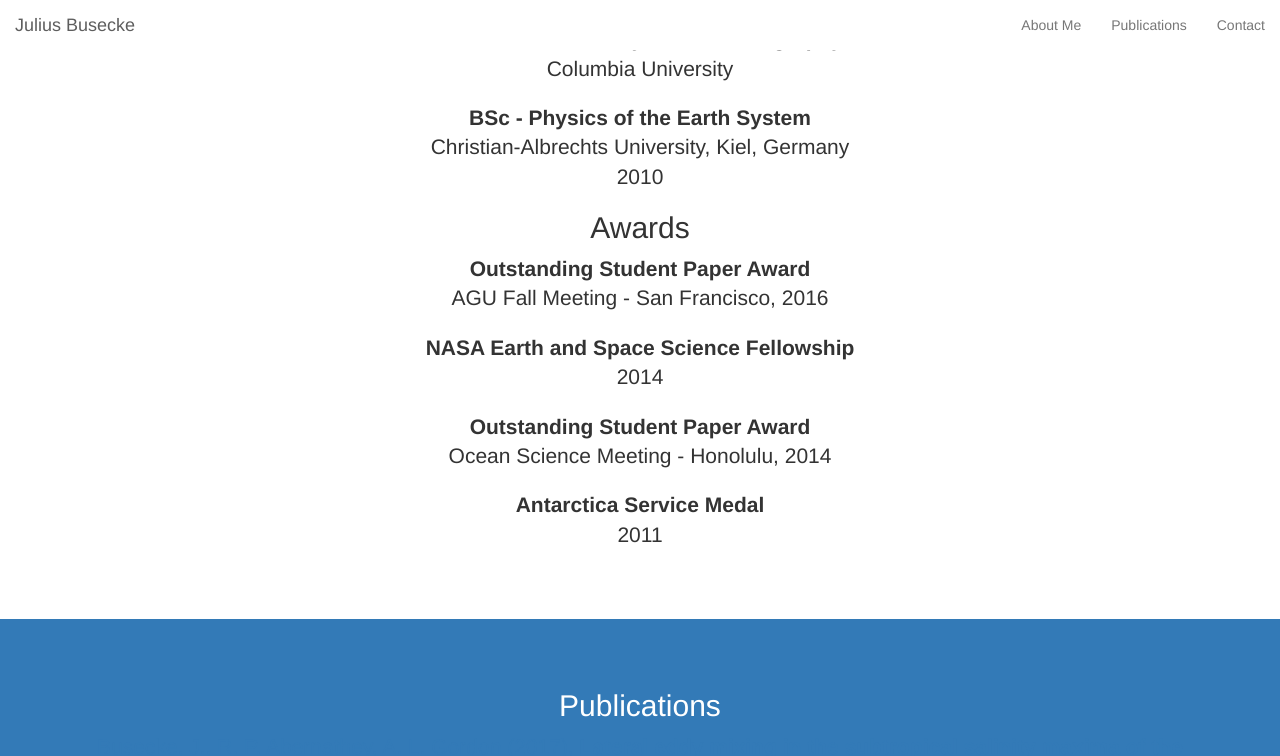
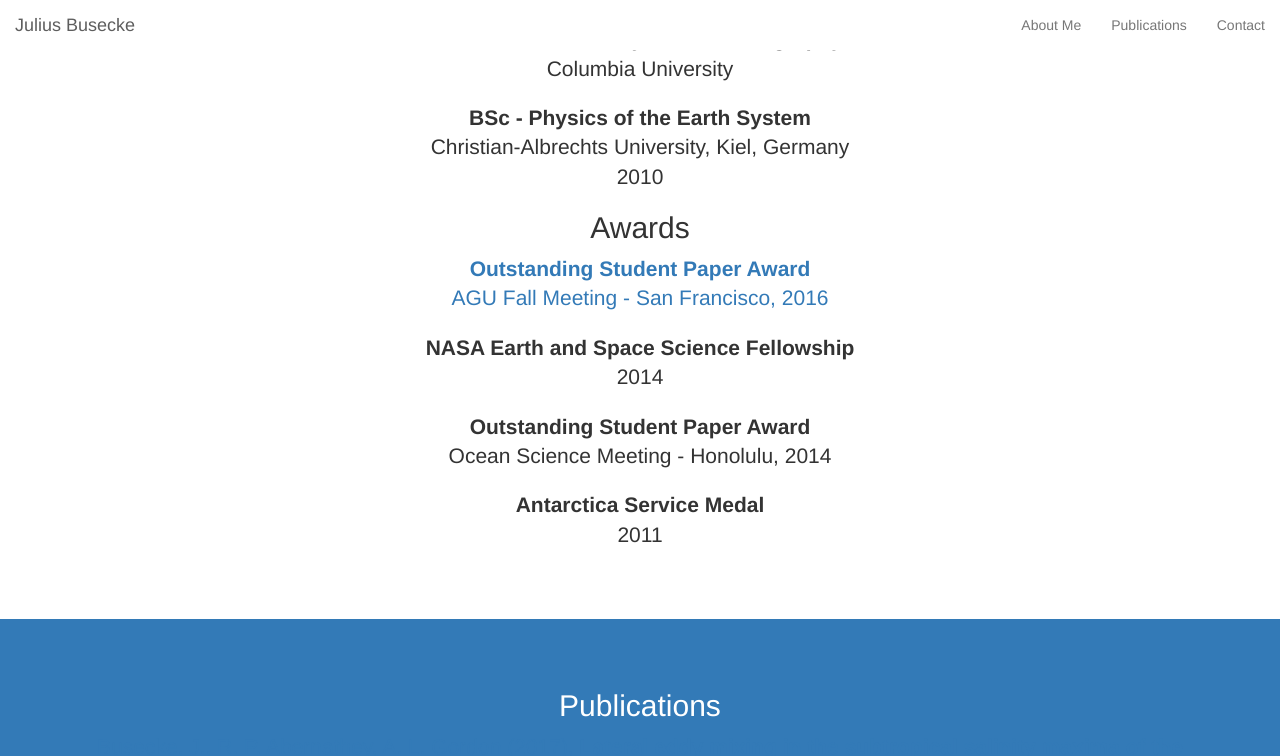
Before and after one commit to jbusecke/jbusecke.github.io, a Jekyll site: the page built from index.html, in a window 1280 px wide and 900 px high, scrolled down 1390 px. Shown: the top 756 px of the window. Built offline with Jekyll 4.4.1, drawn with Linux system fonts in a browser that asks for light colours; some web fonts are replaced.

Commit message:
award links

```diff
--- a/css/jbusecke.css
+++ b/css/jbusecke.css
@@ -187,29 +187,6 @@ hr.small {
     background-color: #333
 }
 
-/*.paper > .lead a {
-    color: #FFFFFF;
-}
-
-.paper a:link,
-.paper a:active,
-.paper a:focus {
-    color: #FFFFFF;
-    text-decoration: none;
-}*/
-
-/*a.paper:link,
-a.paper:hover,
-a.paper:focus,
-a.paper:visited {
-    color: #FFFFFF
-}*/
-
-/*a.publications:hover,
-a.publications:focus {
-  background-color: #286090;
-}*/
-
 /*set custom link color for publication section...Probably one can default this in the bg-primary definition*/*/
 #pub a:link {
 	color: #FFFFFF;
@@ -222,13 +199,6 @@ a:active {
 	color: #e5e5e5;
   text-decoration: none;
 }
-
-#CV_button:link,
-#CV_button:visited,
-#CV_button:hover,
-#CV_button:active {
-	color: #000000;
-  text-decoration: none;
 }
 
 
--- a/index.html
+++ b/index.html
@@ -36,8 +36,11 @@
                     <p class="lead"> <b>BSc - Physics of the Earth System</b><br>Christian-Albrechts University, Kiel, Germany<br>2010
                     </p>
                     <h2>Awards</h2>
-                    <p class="lead"> <b>Outstanding Student Paper Award</b><br>AGU Fall Meeting - San Francisco, 2016<br>
-                    </p>
+                      <p class="lead">
+                        <a href="http://dx.doi.org/10.1175/JPO-D-16-0215.1">
+                          <b>Outstanding Student Paper Award</b><br>AGU Fall Meeting - San Francisco, 2016<br>
+                        </a>
+                      </p>
                     <p class="lead"> <b>NASA Earth and Space Science Fellowship</b><br>2014<br>
                     </p>
                     <p class="lead"> <b>Outstanding Student Paper Award</b><br>Ocean Science Meeting - Honolulu, 2014<br>
```
